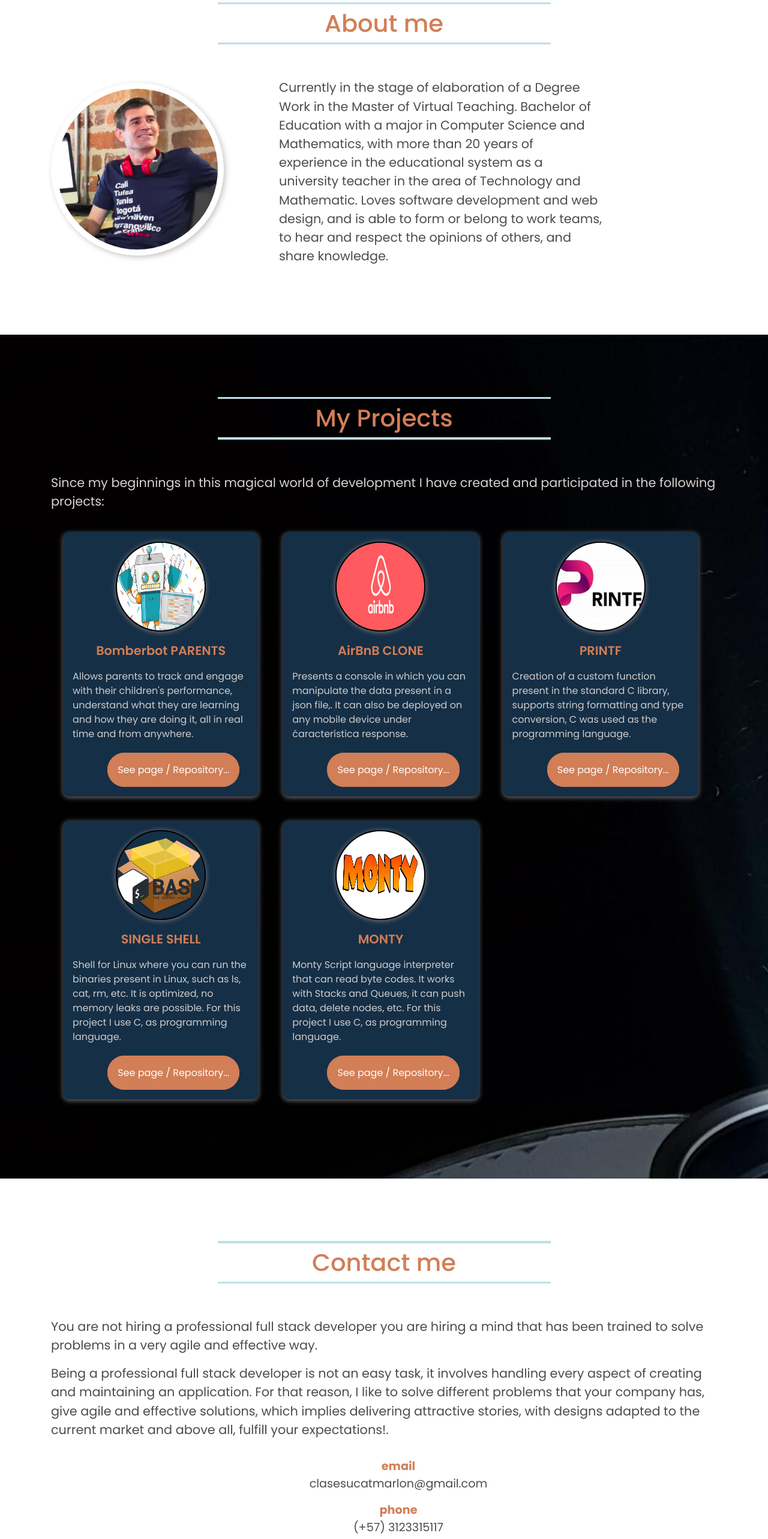
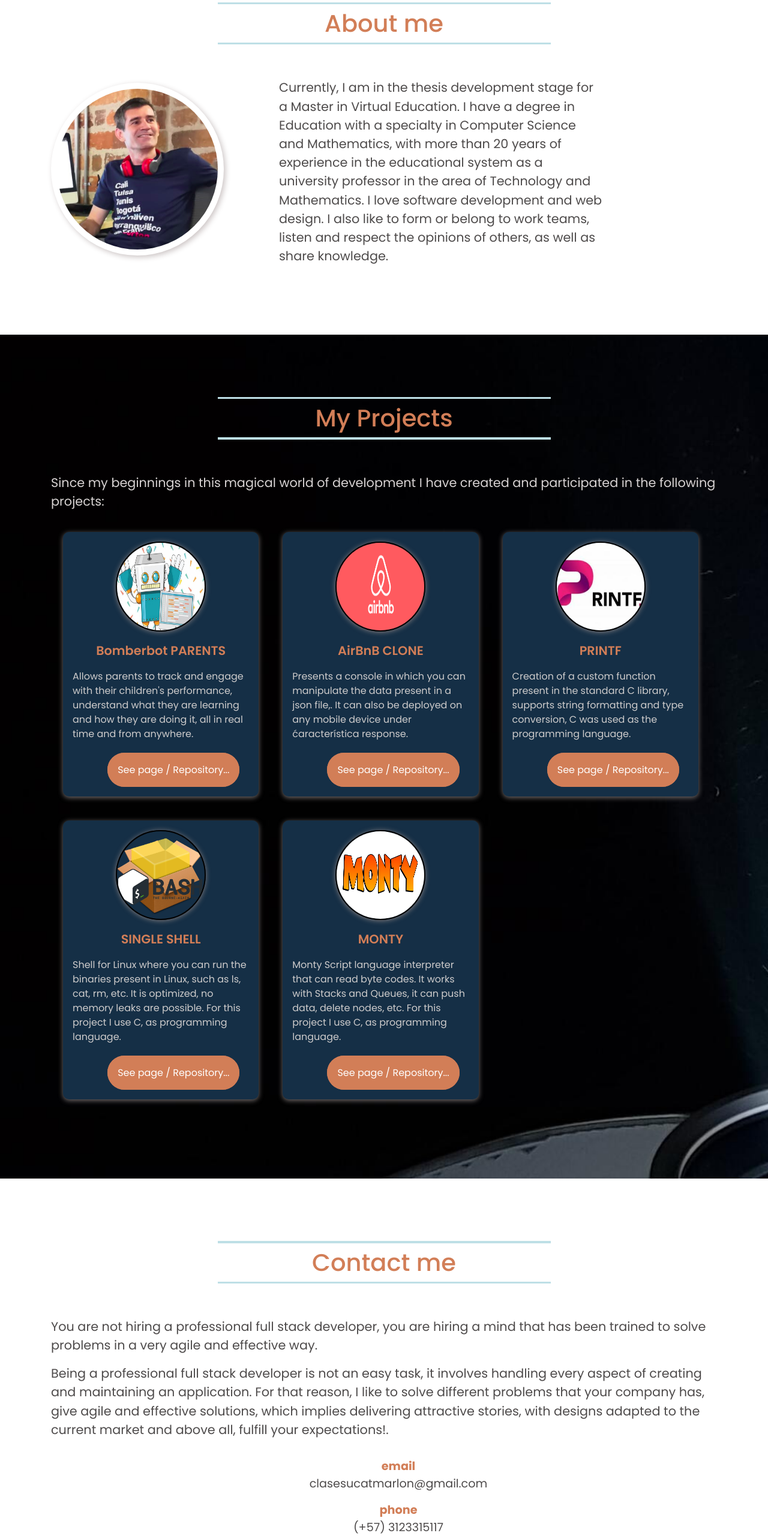
Before and after one commit to clasesucatmarlon/portafolioMG, a React (Create React App) app: page / in a window 1280 px wide. Shown: the part 920-3486 px from the top of the page at 60% size. Built offline with nearby package versions, Linux system fonts and the light colour scheme.

Commit message:
Version 09.  Changed contents in about, contact and services

```diff
--- a/src/components/About.js
+++ b/src/components/About.js
@@ -5,7 +5,7 @@ import Foto from '../../public/images/fotomarlon.png';
 const About = () => {
     const [header] = React.useState({
         subHeader: 'About me',
-        mainContent: 'Currently in the stage of elaboration of a Degree Work in the Master of Virtual Teaching.  Bachelor of Education with a major in Computer Science and Mathematics, with more than 20 years of experience in the educational system as a university teacher in the area of Technology and Mathematic.  Loves software development and web design, and is able to form or belong to work teams, to hear and respect the opinions of others, and share knowledge.'
+        mainContent: 'Currently, I am in the thesis development stage for a Master in Virtual Education.  I have a degree in Education with a specialty in Computer Science and Mathematics, with more than 20 years of experience in the educational system as a university professor in the area of Technology and Mathematics.  I love software development and web design. I also like to form or belong to work teams, listen and respect the opinions of others, as well as share knowledge.'
     });
 
     const [state] = React.useState([
--- a/src/components/Contact.js
+++ b/src/components/Contact.js
@@ -5,7 +5,7 @@ import Foto from '../../public/images/fotomarlon.png';
 const Contact = () => {
     const [header] = React.useState({
         subHeader: 'Contact me',
-        p1: 'You are not hiring a professional full stack developer you are hiring a mind that has been trained to solve problems in a very agile and effective way.',
+        p1: 'You are not hiring a professional full stack developer, you are hiring a mind that has been trained to solve problems in a very agile and effective way.',
         p2: 'Being a professional full stack developer is not an easy task, it involves handling every aspect of creating and maintaining an application. For that reason, I like to solve different problems that your company has, give agile and effective solutions, which implies delivering attractive stories, with designs adapted to the current market and above all, fulfill your expectations!.'
     });
 
--- a/src/components/Services.js
+++ b/src/components/Services.js
@@ -6,7 +6,7 @@ const Services = () => {
     const [header] = React.useState({
         mainHeader: 'My Services',
         subHeader: '',
-        mainContent: "Now that we know each-other better i’m going to tell you a secret. Nobody is coming to a website because of design. They will come for the service and content. Good design should make them stay, interact and, above all, offer them a easy-to-understand delightful way to interact with your content. My job is to add my design expertise to my clients' business expertise and design a solution that accomplishes their goals. I love doing this. I want to help you love it too.'"
+        mainContent: "Now that we know each other better, I'm going to tell you a secret. Nobody is going to come to a website for the design, they will come for the service and the content. A good design should make them stay, interact, and above all, offer them an easy to understand and enjoyable way to interact with their content. My job is to add my design experience to my clients' business trajectory and design a solution that meets their objectives. I love doing this. I want to help you like it too."
     });
 
     const [state] = React.useState([
```
